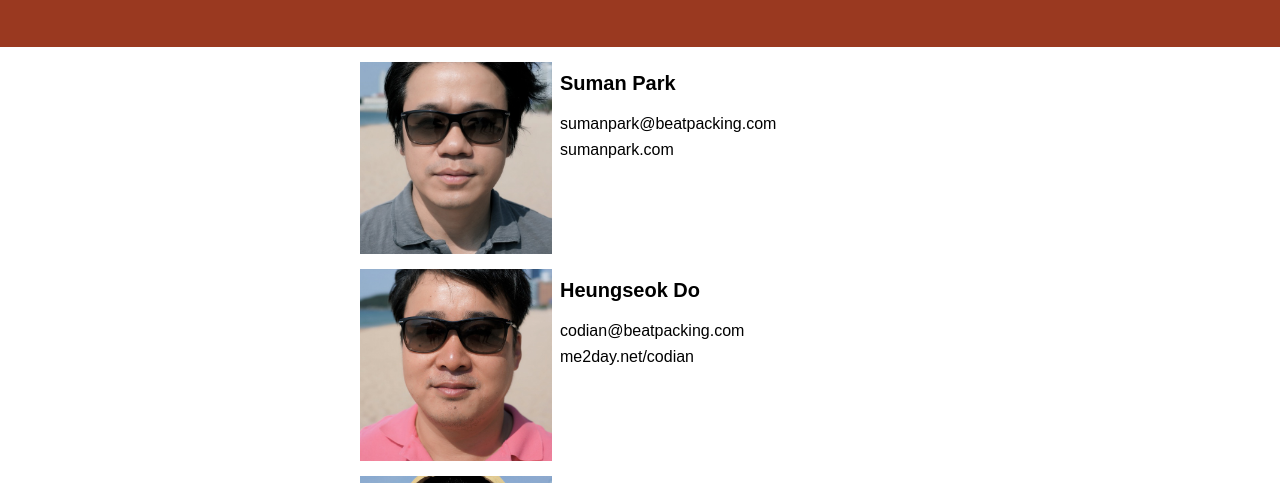
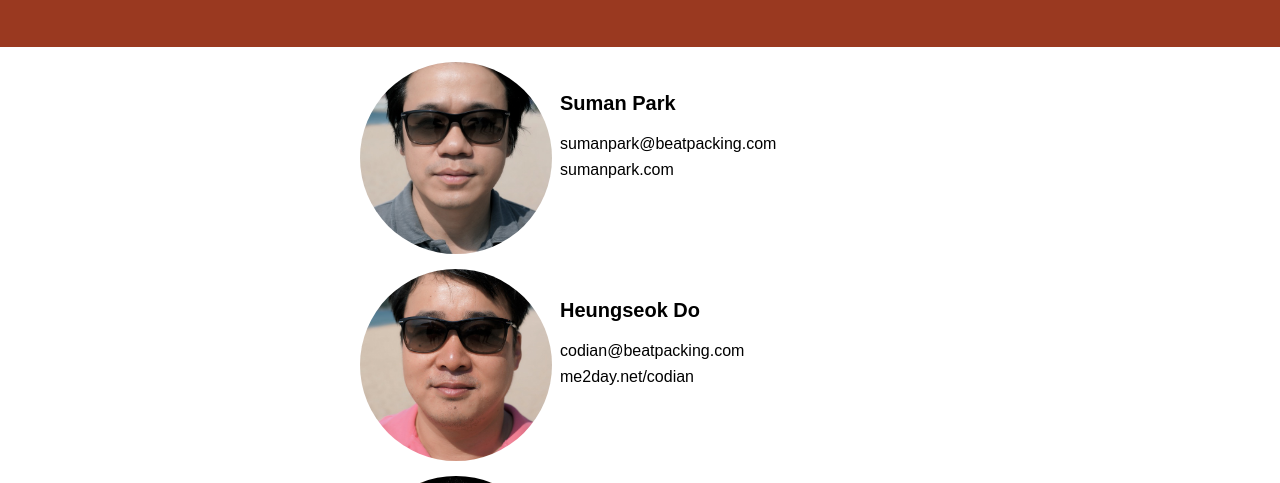
Before and after one commit to bpc/bpc.github.io, a plain HTML site: page index.html in a window 1280 px wide. Shown: the part 242-725 px from the top of the page. Drawn offline with Linux system fonts and the light colour scheme.

Commit message:
Circle profile

```diff
--- a/style.css
+++ b/style.css
@@ -27,11 +27,12 @@ header h1 {
 .beatpacker img {
   float: left;
   width: 192px;
+  border-radius: 192px;
 }
 
 .beatpacker h2 {
   font-size: 20px;
-  margin: 10px 0 0 200px;
+  margin: 30px 0 0 200px;
 }
 
 .beatpacker a {
```
